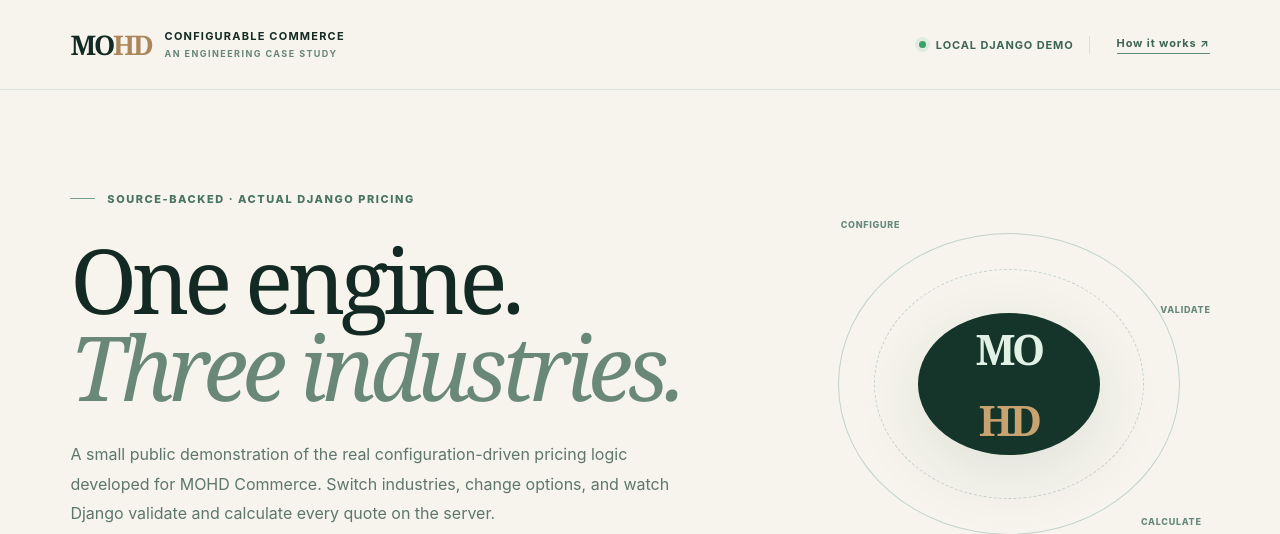
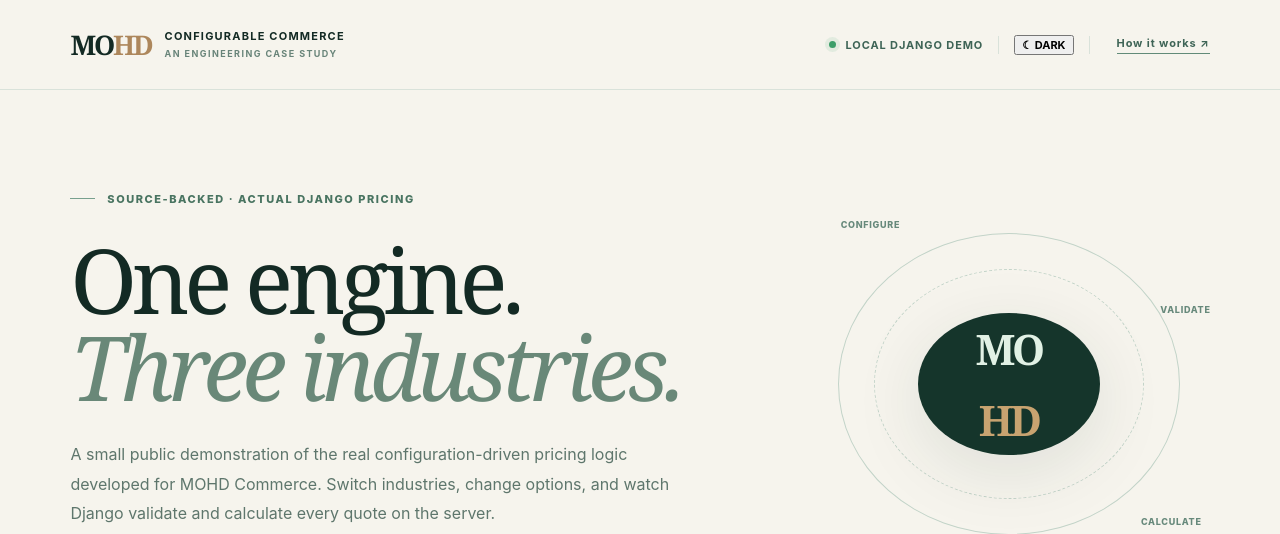
Before and after one commit to MOHD97v/django-pricing-engine-demo, a Django app: page / in a window 1280 px wide. Shown: the top 534 px of the page. Run offline with Django 5.2, Linux system fonts and the light colour scheme; data that the repository does not hold is empty.

Commit message:
Add dark mode toggle

```diff
--- a/apps/demo/templates/demo/index.html
+++ b/apps/demo/templates/demo/index.html
@@ -6,6 +6,19 @@
 <meta name="viewport" content="width=device-width, initial-scale=1"/>
 <meta name="description" content="A standalone Django demo of B2 Store's server-authoritative customization and pricing engine."/>
 <title>MOHD · Configurable Commerce Engine</title>
+<script>
+(() => {
+  try {
+    const saved = localStorage.getItem('mohd-theme');
+    const preferred = window.matchMedia('(prefers-color-scheme: dark)').matches
+      ? 'dark'
+      : 'light';
+    document.documentElement.dataset.theme = saved || preferred;
+  } catch {
+    document.documentElement.dataset.theme = 'light';
+  }
+})();
+</script>
 <link rel="stylesheet" href="{% static 'demo/style.css' %}"/>
 <script src="{% static 'demo/app.js' %}" defer></script>
 </head>
@@ -13,7 +26,17 @@
 <div class="page-shell">
   <header class="topbar" id="top">
     <a class="brand" href="#top"><span class="brand-mark">MO<span>HD</span></span><span>CONFIGURABLE COMMERCE<br><small>AN ENGINEERING CASE STUDY</small></span></a>
-    <div class="top-right"><span class="live-dot"></span><span>LOCAL DJANGO DEMO</span><span class="top-separator"></span><a href="#details">How it works <span aria-hidden="true">↗</span></a></div>
+    <div class="top-right">
+      <span class="live-dot"></span>
+      <span>LOCAL DJANGO DEMO</span>
+      <span class="top-separator"></span>
+      <button id="theme-toggle" class="theme-toggle" type="button" aria-label="Switch to dark mode" aria-pressed="false">
+        <span class="theme-icon" aria-hidden="true">☾</span>
+        <span class="theme-label">DARK</span>
+      </button>
+      <span class="top-separator"></span>
+      <a href="#details">How it works <span aria-hidden="true">↗</span></a>
+    </div>
   </header>
   <main>
     <section class="hero" aria-labelledby="headline">
```
